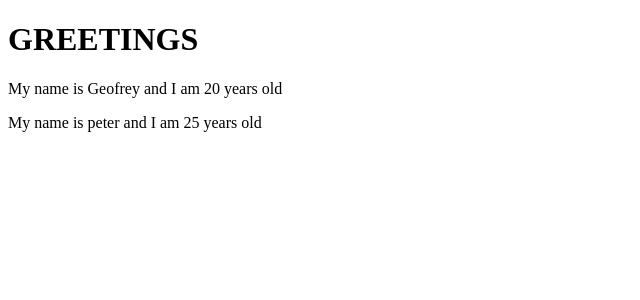
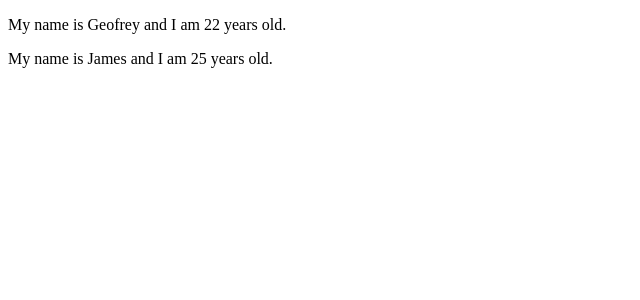
Before and after one commit to Ge0frey/FullstackOpenUniversityofHelsinki, a React (Vite) app in the folder part1/: page / in a window 1280 px wide. Shown: the top 300 px of the page, without its empty margins (0-640 px from the left). Built offline with nearby package versions, Linux system fonts and the light colour scheme.

Commit message:
Handling objects in react

```diff
--- a/part1/src/App.jsx
+++ b/part1/src/App.jsx
@@ -1,23 +1,16 @@
-const Hello = ({name, age}) => {
-  //console.log(props);
+const App = () => {
+  const friends = [
+    {name: "Geofrey", age: 22},
+    {name: "James", age: 25}
+  ]
+  console.log(friends)
+
   return (
-    <div>
-      <p>My name is {name} and I am {age} years old</p>
-    </div>
+    <>
+      <p>My name is {friends[0].name} and I am {friends[0].age} years old.</p>
+      <p>My name is {friends[1].name} and I am {friends[1].age} years old.</p>
+    </>
   )
 }
 
-const App = () => {
-  const name = "peter";
-  const age = 25;
-
-  return (
-    <div>
-      <h1>GREETINGS</h1>
-      <Hello name = "Geofrey" age = "20"/>
-      <Hello name = {name} age = {age}/>
-    </div>
-  )
-}
-
-export default App
+export default App;
```
